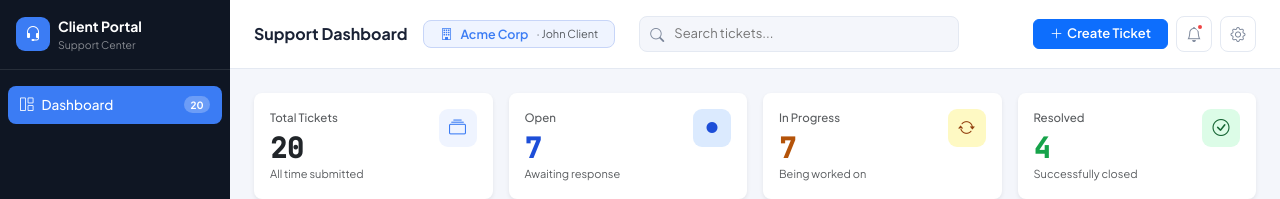
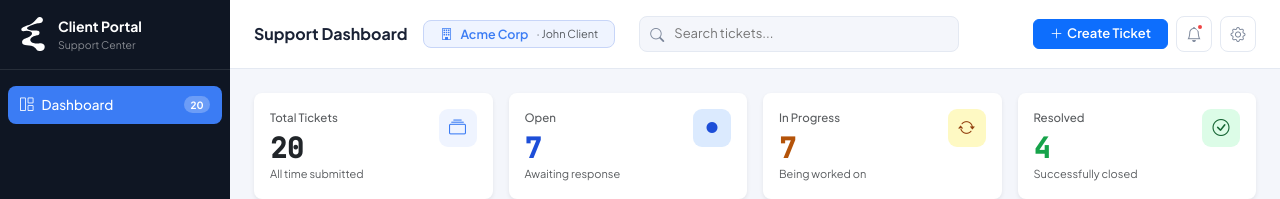
Before and after one commit to kidmagus/servicedesk, a website: page src/html/index.html in a window 1280 px wide. Shown: the top 199 px of the page. Drawn offline with nearby package versions, Linux system fonts and the light colour scheme; files that its build step writes are made by us from their sources; files whose address does not match are found by name.

Commit message:
Added logo

```diff
--- a/src/html/index.html
+++ b/src/html/index.html
@@ -16,8 +16,10 @@
   <!-- SIDEBAR — Dashboard only -->
   <aside class="sidebar flex-shrink-0">
     <div class="d-flex align-items-center gap-2 px-3 py-3 border-bottom border-white border-opacity-10">
-      <div class="brand-icon d-flex align-items-center justify-content-center text-white flex-shrink-0">
-        <i class="bi bi-headset fs-6"></i>
+      <div class="brand-icon d-flex align-items-center justify-content-center text-white flex-shrink-0"  style="background:transparent;padding:0;">
+        <svg width="34" height="34" viewBox="0 0 37 53.8" xmlns="http://www.w3.org/2000/svg" style="display:block;">
+          <path fill="#FFFFFF" d="M28.7,0c-4,0-6.1,7.7-14.8,11.9C10.7,13.4,0,15.9,0,19.4l0,0c0,4.9,5.2,2.5,8.2,2.5c11.4,0,11.6,7.1,1.3,11c-3.8,1.5-8.3,2.3-8.3,7.2c0,7.5,13.7,2.1,20.9,8.9c2.4,2.3,1.7,4.8,8.4,4.8c5.8,0,8.8-7.7,4.6-10.8c-3.4-2.6-6.3-0.9-11.6-0.9c-3,0-9.3-1.9-9.3-5.6c0-3.9,4.7-6.1,8.1-7c3.5-1,6.5-0.3,6.5-5c0-3.7-6.1-3-10-3.1c-3.1-0.1-9.1-1.7-9.7-3.4c-0.7-2.5,9.6-5.9,12.5-6.8c4.3-1.4,5.3-1,8.2-1.6C31,9.3,32.2,8.8,33,7.9c1.5-1.8,1.8-4.5-0.1-6.4C31.6,0.1,30.4,0,28.7,0"/>
+        </svg>
       </div>
       <div>
         <div class="text-white fw-bold" style="font-size:14px">Client Portal</div>
```
